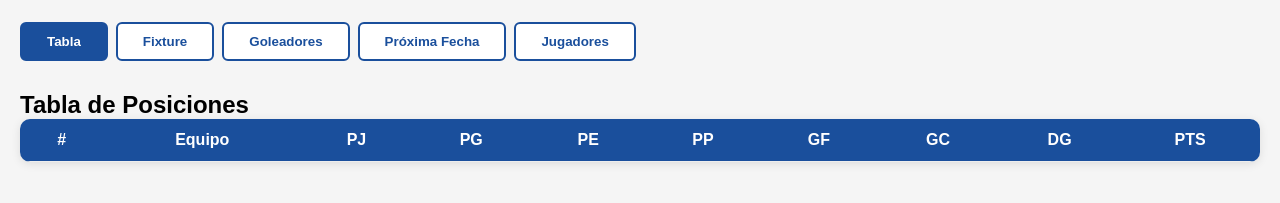
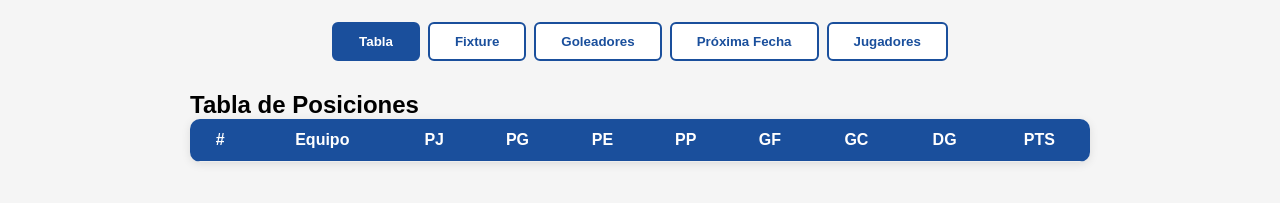
Before and after one commit to FedeR25/torneo-uhs, a website: page index.html in a window 1280 px wide. Shown: the part 83-286 px from the top of the page. Drawn offline with Linux system fonts and the light colour scheme; no server answers.

Commit message:
Mejoras Diseño

```diff
--- a/index.html
+++ b/index.html
@@ -7,6 +7,7 @@
   <link rel="stylesheet" href="styles.css">
 </head>
 <body>
+  <div class="contenedor">
     <h1>El GRAN Torneo de Fútbol</h1>
     <p class="subtitle">UHS</p>
 
@@ -69,10 +70,11 @@
       <div id="lista-jugadores"></div>
     </div>
 
-
     <div id="proxima" class="seccion" style="display:none">
       <h2>Próxima Fecha</h2>
       <div id="proxima-container"></div>
+    </div>
+
   </div>
 
   <div id="modal" class="modal-overlay" style="display:none">
--- a/styles.css
+++ b/styles.css
@@ -1,9 +1,10 @@
 * { margin: 0; padding: 0; box-sizing: border-box; }
 body { background-color: #f5f5f5; font-family: Arial, sans-serif; padding: 20px; }
+.contenedor { max-width: 900px; margin: 0 auto; }
 h1, .subtitle { color: #1A4F9C; text-align: center; margin-bottom: 5px; }
 .subtitle { letter-spacing: 2px; margin-bottom: 25px; }
 
-.tabs { display: flex; gap: 8px; margin-bottom: 25px; overflow-x: auto; padding-bottom: 5px; }
+.tabs { display: flex; justify-content: center; gap: 8px; margin-bottom: 25px; overflow-x: auto; padding-bottom: 5px; flex-wrap: wrap; }
 .tabs::-webkit-scrollbar { height: 3px; }
 .tabs::-webkit-scrollbar-thumb { background: #1A4F9C; border-radius: 3px; }
 .tab { background: #fff; color: #1A4F9C; border: 2px solid #1A4F9C; padding: 10px 25px; border-radius: 6px; cursor: pointer; font-weight: bold; }
```
Lines whose indentation alone changed are shown as unchanged.
